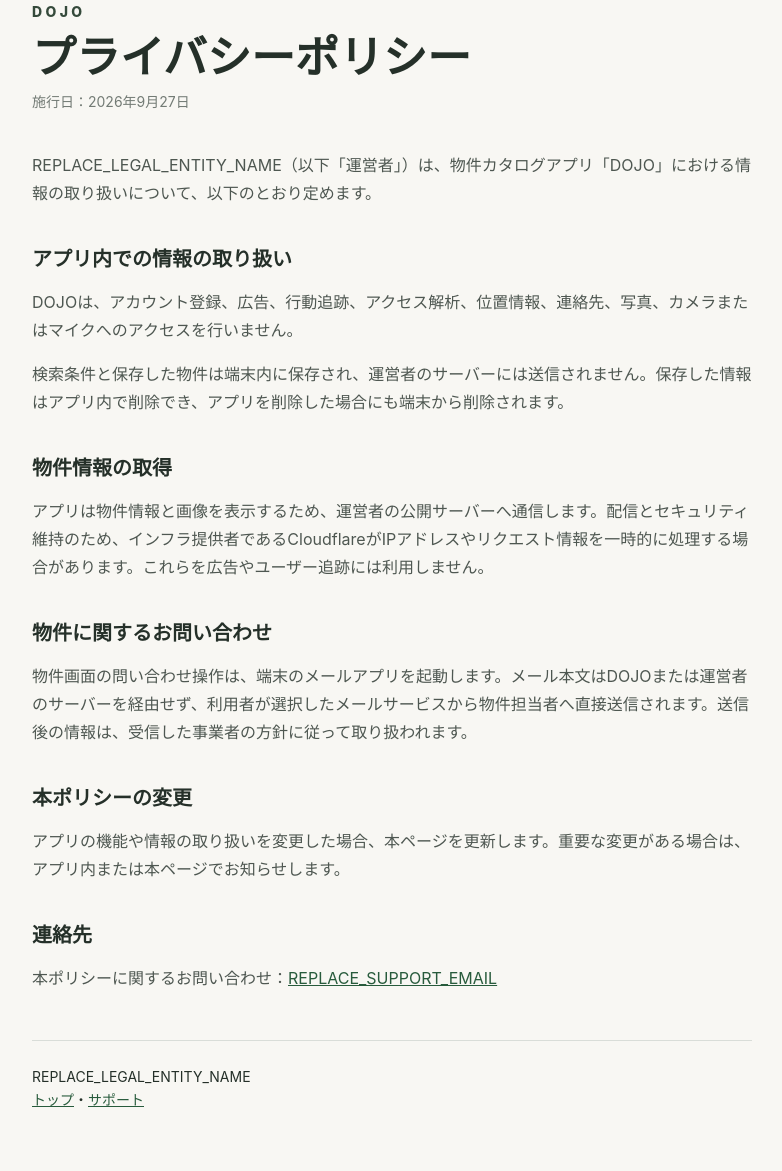
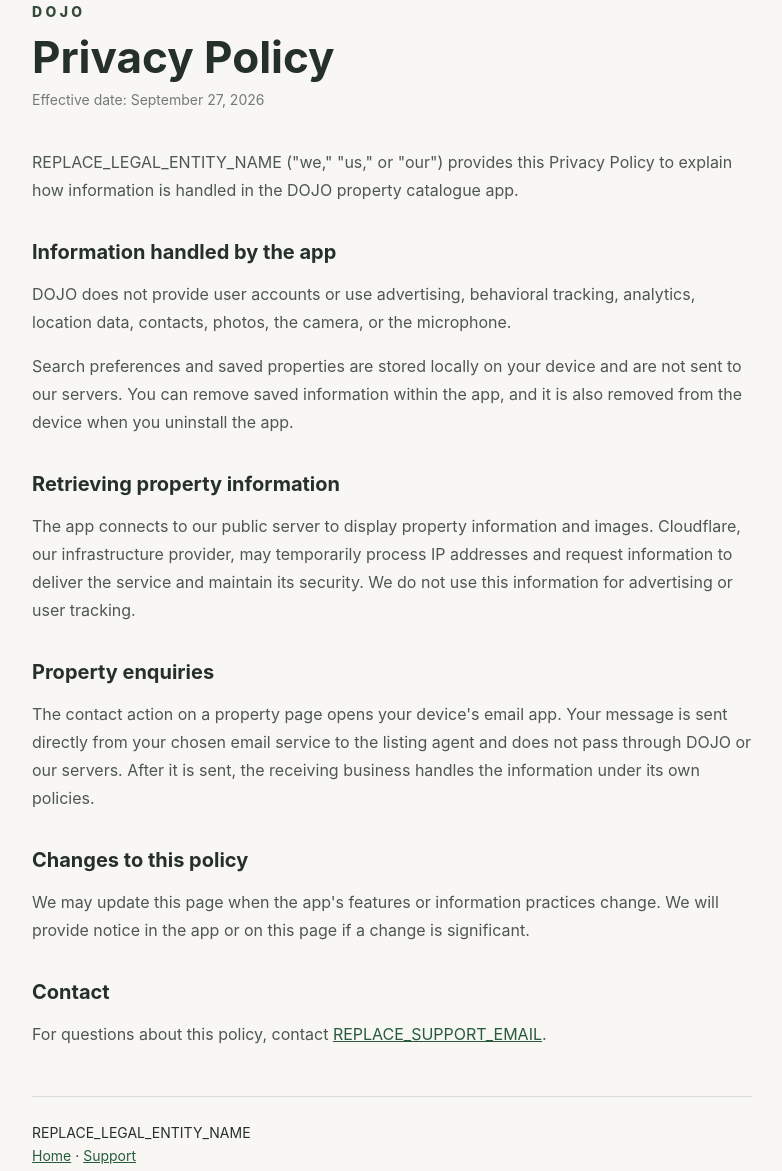
Before and after one commit to shun6745/dojo-support, a plain HTML site: page privacy/index.html in a window 1280 px wide. Shown: the part 45-1216 px from the top of the page, without its empty margins (248-1030 px from the left). Drawn offline with Linux system fonts and the light colour scheme.

Commit message:
feat: publish support pages in English

```diff
--- a/privacy/index.html
+++ b/privacy/index.html
@@ -1,41 +1,41 @@
 <!doctype html>
-<html lang="ja">
+<html lang="en">
   <head>
     <meta charset="utf-8">
     <meta name="viewport" content="width=device-width, initial-scale=1">
-    <meta name="description" content="DOJOのプライバシーポリシー">
-    <title>プライバシーポリシー | DOJO</title>
+    <meta name="description" content="Privacy Policy for DOJO">
+    <title>Privacy Policy | DOJO</title>
     <link rel="stylesheet" href="../assets/style.css">
   </head>
   <body>
     <main>
       <header>
         <div class="brand">DOJO</div>
-        <h1>プライバシーポリシー</h1>
-        <div class="updated">施行日：2026年9月27日</div>
+        <h1>Privacy Policy</h1>
+        <div class="updated">Effective date: September 27, 2026</div>
       </header>
 
-      <p>REPLACE_LEGAL_ENTITY_NAME（以下「運営者」）は、物件カタログアプリ「DOJO」における情報の取り扱いについて、以下のとおり定めます。</p>
+      <p>REPLACE_LEGAL_ENTITY_NAME ("we," "us," or "our") provides this Privacy Policy to explain how information is handled in the DOJO property catalogue app.</p>
 
-      <h2>アプリ内での情報の取り扱い</h2>
-      <p>DOJOは、アカウント登録、広告、行動追跡、アクセス解析、位置情報、連絡先、写真、カメラまたはマイクへのアクセスを行いません。</p>
-      <p>検索条件と保存した物件は端末内に保存され、運営者のサーバーには送信されません。保存した情報はアプリ内で削除でき、アプリを削除した場合にも端末から削除されます。</p>
+      <h2>Information handled by the app</h2>
+      <p>DOJO does not provide user accounts or use advertising, behavioral tracking, analytics, location data, contacts, photos, the camera, or the microphone.</p>
+      <p>Search preferences and saved properties are stored locally on your device and are not sent to our servers. You can remove saved information within the app, and it is also removed from the device when you uninstall the app.</p>
 
-      <h2>物件情報の取得</h2>
-      <p>アプリは物件情報と画像を表示するため、運営者の公開サーバーへ通信します。配信とセキュリティ維持のため、インフラ提供者であるCloudflareがIPアドレスやリクエスト情報を一時的に処理する場合があります。これらを広告やユーザー追跡には利用しません。</p>
+      <h2>Retrieving property information</h2>
+      <p>The app connects to our public server to display property information and images. Cloudflare, our infrastructure provider, may temporarily process IP addresses and request information to deliver the service and maintain its security. We do not use this information for advertising or user tracking.</p>
 
-      <h2>物件に関するお問い合わせ</h2>
-      <p>物件画面の問い合わせ操作は、端末のメールアプリを起動します。メール本文はDOJOまたは運営者のサーバーを経由せず、利用者が選択したメールサービスから物件担当者へ直接送信されます。送信後の情報は、受信した事業者の方針に従って取り扱われます。</p>
+      <h2>Property enquiries</h2>
+      <p>The contact action on a property page opens your device's email app. Your message is sent directly from your chosen email service to the listing agent and does not pass through DOJO or our servers. After it is sent, the receiving business handles the information under its own policies.</p>
 
-      <h2>本ポリシーの変更</h2>
-      <p>アプリの機能や情報の取り扱いを変更した場合、本ページを更新します。重要な変更がある場合は、アプリ内または本ページでお知らせします。</p>
+      <h2>Changes to this policy</h2>
+      <p>We may update this page when the app's features or information practices change. We will provide notice in the app or on this page if a change is significant.</p>
 
-      <h2>連絡先</h2>
-      <p>本ポリシーに関するお問い合わせ：<a href="mailto:REPLACE_SUPPORT_EMAIL">REPLACE_SUPPORT_EMAIL</a></p>
+      <h2>Contact</h2>
+      <p>For questions about this policy, contact <a href="mailto:REPLACE_SUPPORT_EMAIL">REPLACE_SUPPORT_EMAIL</a>.</p>
 
       <footer>
         REPLACE_LEGAL_ENTITY_NAME<br>
-        <a href="../">トップ</a>・<a href="../support/">サポート</a>
+        <a href="../">Home</a> · <a href="../support/">Support</a>
       </footer>
     </main>
   </body>
```
Also changed, not shown: index.html (+8 -8 lines), support/index.html (+13 -13 lines), 1 other file.
